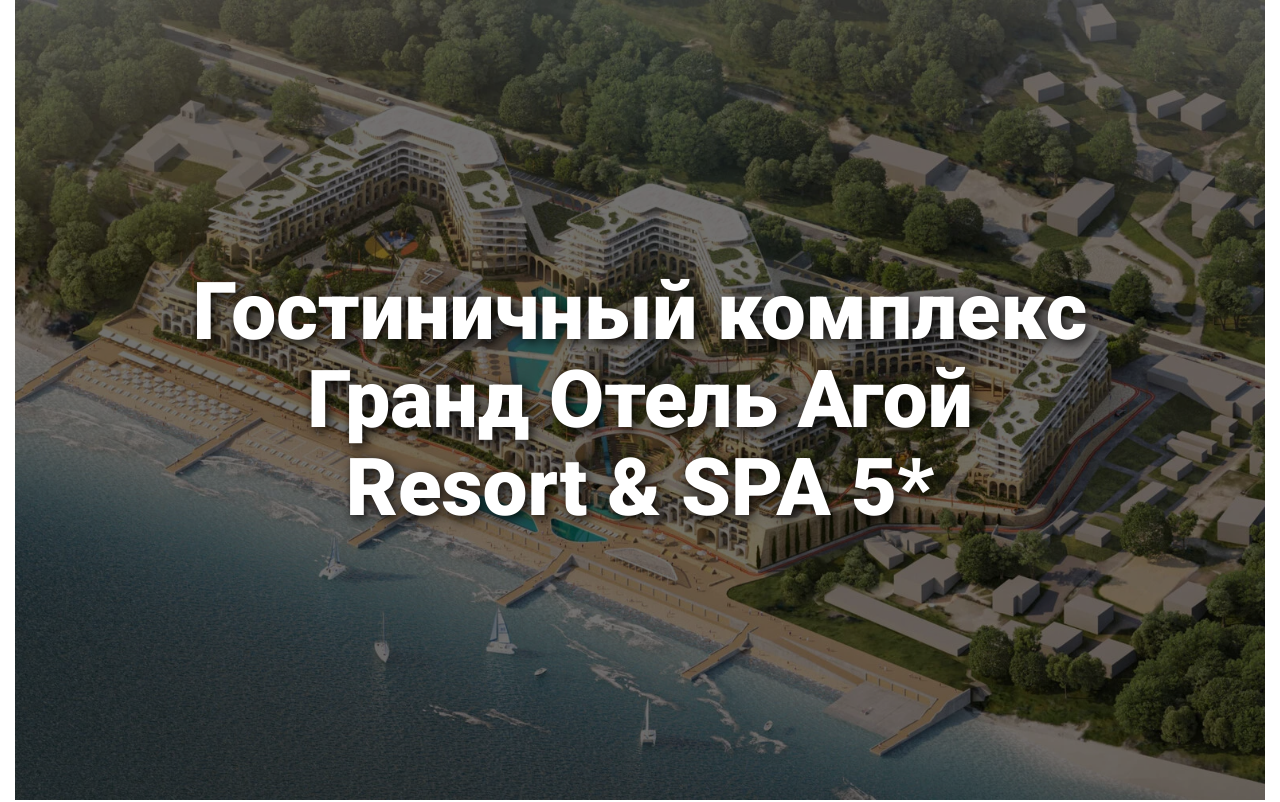
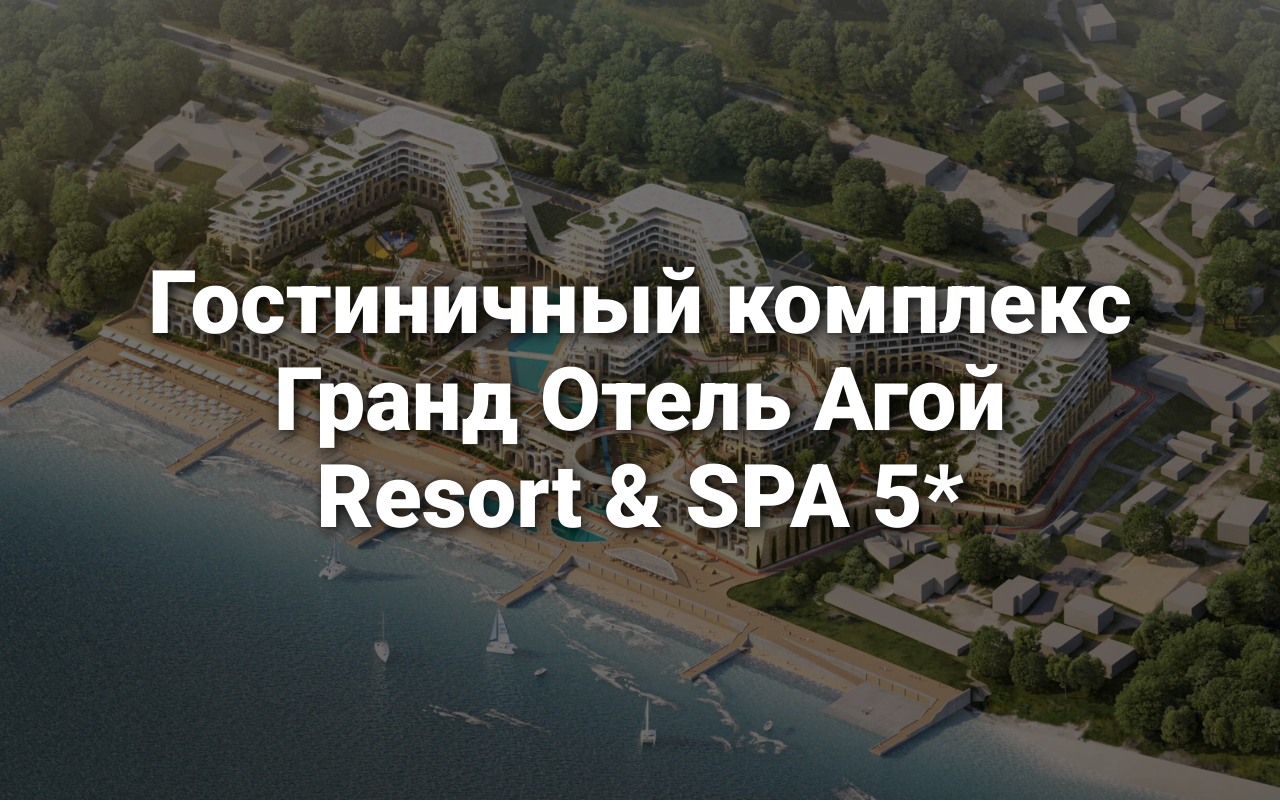
Before and after one commit to Svibych/grand-hotel-agoy, a plain HTML site: page index.html in a window 1280 px wide. Shown: the top 802 px of the page. Drawn offline with Linux system fonts and the light colour scheme.

Commit message:
Add files via upload

```diff
--- a/index.html
+++ b/index.html
@@ -8,7 +8,13 @@
     <style>
         /* === Сброс === */
         *, *::before, *::after { box-sizing: border-box; }
-        body, h1, h2, h3, p, ul { margin: 0; padding: 0; }
+        html, body {
+            margin: 0;
+            padding: 0;
+            width: 100%;
+            height: 100%;
+            overflow-x: hidden;
+        }
         body {
             font-family: 'Roboto', Arial, sans-serif;
             background: #fff;
@@ -17,21 +23,23 @@
         }
         img { max-width: 100%; height: auto; display: block; loading: lazy; }
         a { text-decoration: none; }
-        .container { max-width: 1400px; margin: 0 auto; padding: 0 15px; }
 
-        /* === ШАПКА: FULLSCREEN === */
+        /* === ШАПКА: ПОЛНЫЙ FULLSCREEN (ширина + высота) === */
         .hero {
             position: relative;
-            height: 100vh;           /* Полный экран по высоте */
-            min-height: 500px;
+            width: 100vw;
+            height: 100vh;
+            margin: 0;
+            padding: 0;
             overflow: hidden;
         }
         .hero img {
-            width: 100%;
-            height: 100vh;           /* Картинка на весь экран */
+            position: absolute;
+            top: 0;
+            left: 0;
+            width: 100vw;
+            height: 100vh;
             object-fit: cover;
-            position: absolute;
-            top: 0; left: 0;
             z-index: 0;
         }
         .overlay-bg {
@@ -49,13 +57,20 @@
             color: #fff;
             z-index: 2;
             width: 90%;
-            max-width: 900px;
+            max-width: 1000px;
         }
         .overlay-title h1 {
-            font-size: clamp(2.2rem, 7vw, 5rem);
+            font-size: clamp(2.2rem, 7vw, 5.5rem);
             font-weight: 900;
-            text-shadow: 3px 3px 12px rgba(0,0,0,0.9);
+            text-shadow: 3px 3px 14px rgba(0,0,0,0.9);
             line-height: 1.1;
+        }
+
+        /* === Контейнер (начинается ПОСЛЕ шапки) === */
+        .container {
+            max-width: 1400px;
+            margin: 0 auto;
+            padding: 0 15px;
         }
 
         /* === О проекте === */
@@ -94,7 +109,7 @@
             position: relative;
         }
         .features li::before {
-            content: '✓';
+            content: 'Checkmark';
             position: absolute;
             left: 0;
             font-weight: 900;
@@ -212,7 +227,7 @@
             .step-icon { margin-right: 0; margin-bottom: 15px; }
             .line { display: none; }
         }
-        @media (min-width: 1024px) {
+        @media (apesmin-width: 1024px) {
             .overlay-title { width: 80%; }
             .gallery img { width: 120px; height: 120px; }
         }
@@ -220,9 +235,7 @@
 </head>
 <body>
 
-<div class="container">
-
-    <!-- ШАПКА: FULLSCREEN -->
+    <!-- ШАПКА: ПОЛНЫЙ FULLSCREEN -->
     <section class="hero">
         <img src="images/main.webp" alt="Гранд Отель Агой Resort & SPA 5*" loading="lazy">
         <div class="overlay-bg"></div>
@@ -231,9 +244,11 @@
         </div>
     </section>
 
+    <!-- Остальной контент (в контейнере) -->
+    <div class="container">
+
         <!-- О проекте -->
         <section class="about">
-        <div class="container">
             <h2>О проекте</h2>
             <img src="images/interior-restaurant.webp" alt="Интерьер ресторана" loading="lazy">
             <div class="gallery">
@@ -259,12 +274,10 @@
                     <li>Амфитеатр – центр яркой анимационной программы.</li>
                 </ul>
             </div>
-        </div>
         </section>
 
         <!-- Преимущества -->
         <section class="advantages">
-        <div class="container">
             <h1>Преимущества ГК "Гранд Отель Агой"</h1>
             <div class="card">
                 <h2>Отдых в прибрежном оазисе</h2>
@@ -283,7 +296,6 @@
                 <p>Ежегодный рост цены недвижимости, удобная оплата, доходы от сдачи в управление.</p>
             </div>
             <img src="images/spa-pool.webp" alt="Бассейн и SPA" loading="lazy">
-        </div>
         </section>
 
         <!-- Инвесторам -->
@@ -298,7 +310,6 @@
 
         <!-- Схема взаимодействия -->
         <section class="scheme">
-        <div class="container">
             <h1>Схема взаимодействия</h1>
             <div class="steps">
                 <div class="step">
@@ -333,29 +344,24 @@
                     </div>
                 </div>
             </div>
-        </div>
         </section>
 
         <!-- Карта -->
         <section class="map-section">
-        <div class="container">
             <h2>Расположение объекта на карте</h2>
             <p>Краснодарский край, Туапсинский район,<br>с. Агой, ул. Центральная, 39</p>
             <div class="map-placeholder">
                 <img src="images/map-location.webp" alt="Карта" loading="lazy">
             </div>
-        </div>
         </section>
 
         <!-- Жизнь в ГК -->
         <section class="life">
-        <div class="container">
             <h1>Жизнь в ГК «Гранд Отель Агой»</h1>
             <p>Уникальное местоположение. Инвестиционный потенциал. Активный отдых. Свяжитесь с нами сегодня.</p>
             <a href="#" class="btn">Связаться с нами</a>
             <img src="images/hotel-palms.webp" alt="Отель с пальмами" loading="lazy">
             <div style="margin-top:20px; font-size:0.9rem; color:#555;">агой-гранд-отель.рф</div>
-        </div>
         </section>
 
     </div>
```
Lines whose indentation alone changed are shown as unchanged.
